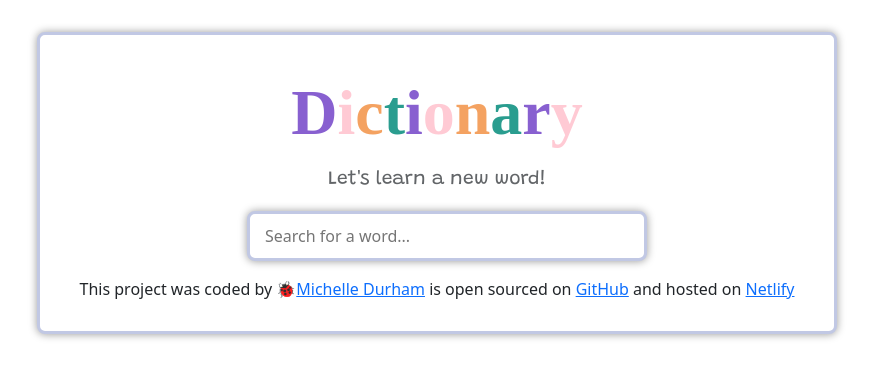
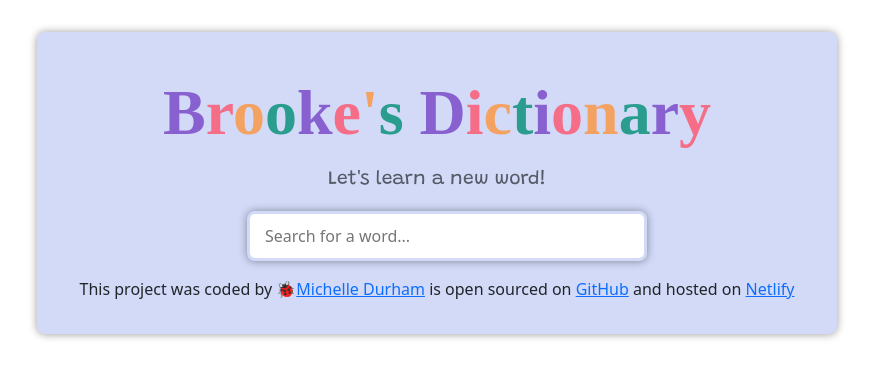
Before and after one commit to Beachyshells/Brookes-Dictionary, a React (Create React App) app: page / in a window 1280 px wide. Shown: the top 378 px of the page, without its empty margins (203-1076 px from the left). Built offline with nearby package versions, Linux system fonts and the light colour scheme; a web font is replaced by a local one.

Commit message:
Added my granddaughters name to the app
I made this app with my granddaughter in mind. She likes to learn, and I thought this would be a great way to get her typing out her spelling words!

```diff
--- a/src/App.css
+++ b/src/App.css
@@ -8,5 +8,5 @@
   padding: 30px;
   border-radius: 0.5rem;
 
-  background-color: white;
+  background-color: var(--secondary-color);
 }
--- a/src/components/Header.css
+++ b/src/components/Header.css
@@ -16,36 +16,18 @@
   opacity: 0.7;
 }
 
-.Title .letter-D {
+.Title .purple {
   color: #8860d0;
 } /* Purple */
-.Title .letter-i {
-  color: #ffcad4;
+.Title .pink {
+  color: #f56d86;
 } /* Pink */
-.Title .letter-c {
+.Title .orange {
   color: #f4a261;
 } /* Orange */
-.Title .letter-t {
+.Title .teal {
   color: #2a9d8f;
 } /* Teal */
-.Title .letter-i2 {
-  color: #8860d0;
-} /* Purple */
-.Title .letter-o {
-  color: #ffcad4;
-} /* Pink */
-.Title .letter-n {
-  color: #f4a261;
-} /* Orange */
-.Title .letter-a {
-  color: #2a9d8f;
-} /* Teal */
-.Title .letter-r {
-  color: #8860d0;
-} /* Purple */
-.Title .letter-y {
-  color: #ffcad4;
-} /* Pink */
 
 @media (min-width: 992px) {
   .Title {
--- a/src/components/Header.js
+++ b/src/components/Header.js
@@ -7,16 +7,23 @@ export default function Header(props) {
     <div className="Header text-center ">
       <div className="Heading">
         <header className="Title">
-          <span className="letter-D">D</span>
-          <span className="letter-i">i</span>
-          <span className="letter-c">c</span>
-          <span className="letter-t">t</span>
-          <span className="letter-i2">i</span>
-          <span className="letter-o">o</span>
-          <span className="letter-n">n</span>
-          <span className="letter-a">a</span>
-          <span className="letter-r">r</span>
-          <span className="letter-y">y</span>
+          <span className="purple">B</span>
+          <span className="pink">r</span>
+          <span className="orange">o</span>
+          <span className="teal">o</span>
+          <span className="purple">k</span>
+          <span className="pink">e</span>
+          <span className="orange">'</span>
+          <span className="teal">s</span> <span className="purple">D</span>
+          <span className="pink">i</span>
+          <span className="orange">c</span>
+          <span className="teal">t</span>
+          <span className="purple">i</span>
+          <span className="pink">o</span>
+          <span className="orange">n</span>
+          <span className="teal">a</span>
+          <span className="purple">r</span>
+          <span className="pink">y</span>
         </header>
         <p className="sub-title">Let's learn a new word! </p>
       </div>
--- a/src/components/Phonetics.css
+++ b/src/components/Phonetics.css
@@ -1,6 +1,6 @@
 .phonetic-text {
   font-size: 1.3rem;
-  opacity: 0.6;
+  font-weight: 600;
   color: var(--accent-color);
 }
 .audio-button {
--- a/src/components/Results.css
+++ b/src/components/Results.css
@@ -13,6 +13,7 @@
   box-shadow: 0 5px 15px rgba(0, 0, 0, 0.7);
   margin-top: 30px;
   margin-bottom: 30px;
+  letter-spacing: 0.8px;
 }
 .Results .save-button,
 .Results .collection-toggle-button {
--- a/src/components/StudyList.css
+++ b/src/components/StudyList.css
@@ -8,10 +8,26 @@
 
 .StudyList h2 {
   font-family: "Grandstander";
-
   color: var(--primary-color);
   margin-bottom: 20px;
 }
+
+.empty-state p {
+  font-family: "Grandstander", cursive;
+}
+
+.purple {
+  color: #8860d0;
+} /* Purple */
+.pink {
+  color: #f56d86;
+} /* Pink */
+.orange {
+  color: #f4a261;
+} /* Orange */
+.teal {
+  color: #2a9d8f;
+} /* Teal */
 
 .saved-word-item {
   display: flex;
--- a/src/components/StudyList.js
+++ b/src/components/StudyList.js
@@ -5,7 +5,22 @@ import SavedWords from "./SavedWords";
 export default function StudyList(props) {
   return (
     <div className="StudyList">
-      <h2>My Word Collection 📒</h2>
+      <h2>
+        <span className="pink">M</span>
+        <span className="orange">y</span> <span className="teal">W</span>
+        <span className="purple">o</span>
+        <span className="pink">r</span>
+        <span className="orange">d</span> <span className="teal">C</span>
+        <span className="pink">o</span>
+        <span className="orange">l</span>
+        <span className="teal">l</span>
+        <span className="purple">e</span>
+        <span className="pink">c</span>
+        <span className="orange">t</span>
+        <span className="teal">i</span>
+        <span className="purple">o</span>
+        <span className="pink">n</span> 📒
+      </h2>
       {props.list && props.list.length > 0 ? (
         props.list.map(function (savedWord, index) {
           return (
--- a/src/components/Synonyms.css
+++ b/src/components/Synonyms.css
@@ -10,7 +10,8 @@
 .Synonyms li {
   font-size: 0.9rem;
   font-weight: 500;
-  background-color: #f2f2f2;
+  background-color: var(--accent-color);
+
   padding: 8px 16px;
   border-radius: 20px;
   transition: all 150ms ease-in-out;
@@ -20,3 +21,6 @@
   background-color: #e6e6e6;
   cursor: pointer;
 }
+.empty-state p {
+  font-family: "Grandstander", cursive;
+}
--- a/src/index.css
+++ b/src/index.css
@@ -2,8 +2,8 @@
   --background-color: #fff9f5;
   --text-color: #4a4a4a;
   --primary-color: #8860d0;
-  --secondary-color: #c1c8e4;
-  --accent-color: #f8a1b1;
+  --secondary-color: #d2daf8;
+  --accent-color: #f69eae;
 }
 
 body {
```
